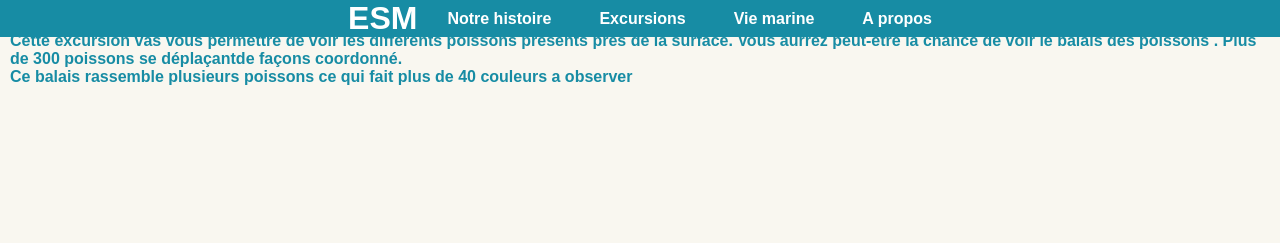
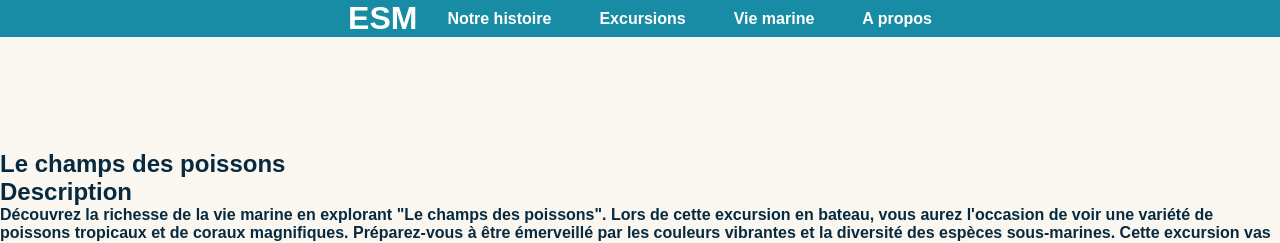
Before and after one commit to Andie4/R-saWeb, a PHP site: page /LeChampsDesPoissons.php in a window 1280 px wide. Shown: the top 243 px of the page. Run offline with PHP 8.4, Linux system fonts and the light colour scheme.

Commit message:
Update LeChampsDesPoissons.php

```diff
--- a/Resaweb-DeepBlue/LeChampsDesPoissons.php
+++ b/Resaweb-DeepBlue/LeChampsDesPoissons.php
@@ -22,78 +22,28 @@
       </ul>
     </nav>
     </header>
+    <section>
 
 
-    <div>
-        <h3>Le champs des poissons </h3>
-        <p class="texteExcursions">Cette excursion vas vous permettre de voir les différents poissons présents près de
+    <div class="detailsExcursions">
+      <h1 class="detail-title">Le champs des poissons</h1>
+
+      <div class="excursion-description">
+        <h2>Description</h2>
+        <p>
+          Découvrez la richesse de la vie marine en explorant "Le champs des poissons". Lors de cette excursion en bateau, vous aurez l'occasion de voir une variété de poissons tropicaux et de coraux magnifiques. Préparez-vous à être émerveillé par les couleurs vibrantes et la diversité des espèces sous-marines.
+          Cette excursion vas vous permettre de voir les différents poissons présents près de
         la surface. Vous aurrez peut-être la chance de voir le balais des poissons . Plus de 300 poissons se déplaçantde façons coordonné. <br>
-        Ce balais rassemble plusieurs poissons ce qui fait plus de 40 couleurs a observer</p>
+        Ce balais rassemble plusieurs poissons ce qui fait plus de 40 couleurs a observer
+        </p>
+      </div>
+      <div class="excursion-info">
+        <p class="excursion-type"> <span class="gras">Type:</span> Excursion en bateau</p>
+        <p class="excursion-price"><span class="gras">Prix:</span> 400€</p>
+      </div>
+
     </div>
-    <section>
 
-<?php
-// Connexion à la base de données
-$servername = "localhost";
-$username = "root";
-$password = "root";
-$dbname = "resawebdeepblue";
-
-// $servername = "localhost";
-// $username = "caneval";
-// $password = "CV2rqsrtDxWHNy5";
-// $dbname = "caneval_resaweb";
-
-try {
-    $conn = new PDO('mysql:host=localhost;dbname=resawebdeepblue', 'root', 'root', array(PDO::MYSQL_ATTR_INIT_COMMAND => "SET NAMES utf8"));
-
-    // $conn = new PDO('mysql:host=localhost;dbname=caneval_resaweb', 'caneval', 'CV2rqsrtDxWHNy5', array(PDO::MYSQL_ATTR_INIT_COMMAND => "SET NAMES utf8"));
-
-    $conn->setAttribute(PDO::ATTR_ERRMODE, PDO::ERRMODE_EXCEPTION);
-} catch(PDOException $e) {
-    echo "La connexion a échoué : " . $e->getMessage();
-}
-
-if(isset($_POST['valider'])) {
-    $id_excursion = $_POST["id_excursion"];
-    $date_reservation = $_POST["date_reservation"];
-    $horaire = $_POST["horaire"];
-    $nombre_billets = $_POST["nombre_billets"];
-    $nom_client = $_POST["nom_client"];
-    $prenom_client = $_POST["prenom_client"];
-    $mail_client = $_POST["mail_client"];
-
-    $sql = "INSERT INTO Reservation (excursion_id, date_reservation, horaire, nombre_billets, mail_client_fk) VALUES (:id_excursion, :date_reservation, :horaire, :nombre_billets, :mail_client_fk)";
-    $stmt = $conn->prepare($sql);
-
-    $stmt->bindParam(':id_excursion', $id_excursion);
-    $stmt->bindParam(':date_reservation', $date_reservation);
-    $stmt->bindParam(':horaire', $horaire);
-    $stmt->bindParam(':nombre_billets', $nombre_billets);
-    $stmt->bindParam(':mail_client_fk', $mail_client);
-
-    $stmt->execute();
-
-    $sql = "INSERT INTO Client (mail_client, nom_client, prenom_client) VALUES (:mail_client, :nom_client, :prenom_client)";
-    $stmt = $conn->prepare($sql);
-
-    $stmt->bindParam(':mail_client', $mail_client);
-    $stmt->bindParam(':nom_client', $nom_client);
-    $stmt->bindParam(':prenom_client', $prenom_client);
-
-
-    $stmt->execute();
-
-    //  Configuration de l'e-mail pour l'utilisateur qui a réservé
-$sujet = "Confirmation de réservation DeepBlue ";
-$message = "Merci à vous, votre réservation a été confirmée. A bientôt dans l'eau ! ";
-
-//  Mail pour l'utilisateur qui a réservé
-mail($mail_client, $sujet, $message);
-}
-
-
-?>
 
 
         <div class="divForm">
@@ -169,6 +119,68 @@
         <p>&copy;2021 Nadine Coelho | All Rights Reserved</p>
     </footer>
 
+    <?php
+// Connexion à la base de données
+$servername = "localhost";
+$username = "root";
+$password = "root";
+$dbname = "resawebdeepblue";
+
+// $servername = "localhost";
+// $username = "caneval";
+// $password = "CV2rqsrtDxWHNy5";
+// $dbname = "caneval_resaweb";
+
+try {
+    $conn = new PDO('mysql:host=localhost;dbname=resawebdeepblue', 'root', 'root', array(PDO::MYSQL_ATTR_INIT_COMMAND => "SET NAMES utf8"));
+
+    // $conn = new PDO('mysql:host=localhost;dbname=caneval_resaweb', 'caneval', 'CV2rqsrtDxWHNy5', array(PDO::MYSQL_ATTR_INIT_COMMAND => "SET NAMES utf8"));
+
+    $conn->setAttribute(PDO::ATTR_ERRMODE, PDO::ERRMODE_EXCEPTION);
+} catch(PDOException $e) {
+    echo "La connexion a échoué : " . $e->getMessage();
+}
+
+if(isset($_POST['valider'])) {
+    $id_excursion = $_POST["id_excursion"];
+    $date_reservation = $_POST["date_reservation"];
+    $horaire = $_POST["horaire"];
+    $nombre_billets = $_POST["nombre_billets"];
+    $nom_client = $_POST["nom_client"];
+    $prenom_client = $_POST["prenom_client"];
+    $mail_client = $_POST["mail_client"];
+
+    $sql = "INSERT INTO Reservation (excursion_id, date_reservation, horaire, nombre_billets, mail_client_fk) VALUES (:id_excursion, :date_reservation, :horaire, :nombre_billets, :mail_client_fk)";
+    $stmt = $conn->prepare($sql);
+
+    $stmt->bindParam(':id_excursion', $id_excursion);
+    $stmt->bindParam(':date_reservation', $date_reservation);
+    $stmt->bindParam(':horaire', $horaire);
+    $stmt->bindParam(':nombre_billets', $nombre_billets);
+    $stmt->bindParam(':mail_client_fk', $mail_client);
+
+    $stmt->execute();
+
+    $sql = "INSERT INTO Client (mail_client, nom_client, prenom_client) VALUES (:mail_client, :nom_client, :prenom_client)";
+    $stmt = $conn->prepare($sql);
+
+    $stmt->bindParam(':mail_client', $mail_client);
+    $stmt->bindParam(':nom_client', $nom_client);
+    $stmt->bindParam(':prenom_client', $prenom_client);
+
+
+    $stmt->execute();
+
+    //  Configuration de l'e-mail pour l'utilisateur qui a réservé
+$sujet = "Confirmation de réservation DeepBlue ";
+$message = "Merci à vous, votre réservation a été confirmée. A bientôt dans l'eau ! ";
+
+//  Mail pour l'utilisateur qui a réservé
+mail($mail_client, $sujet, $message);
+}
+
+
+?>
     <script src="resaweb.js"></script>
     <script type="module" src="https://unpkg.com/ionicons@5.5.2/dist/ionicons/ionicons.esm.js"></script>
     <script nomodule src="https://unpkg.com/ionicons@5.5.2/dist/ionicons/ionicons.js"></script>
```
